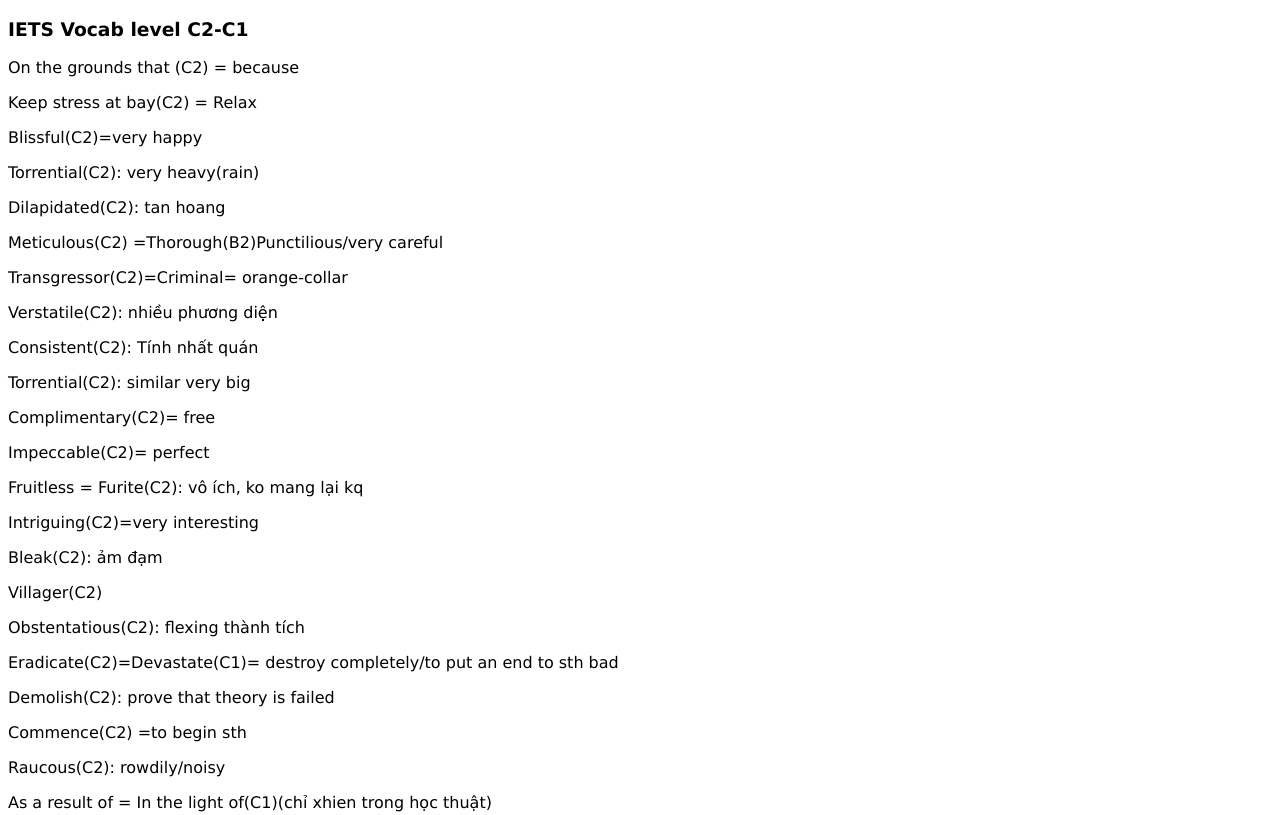
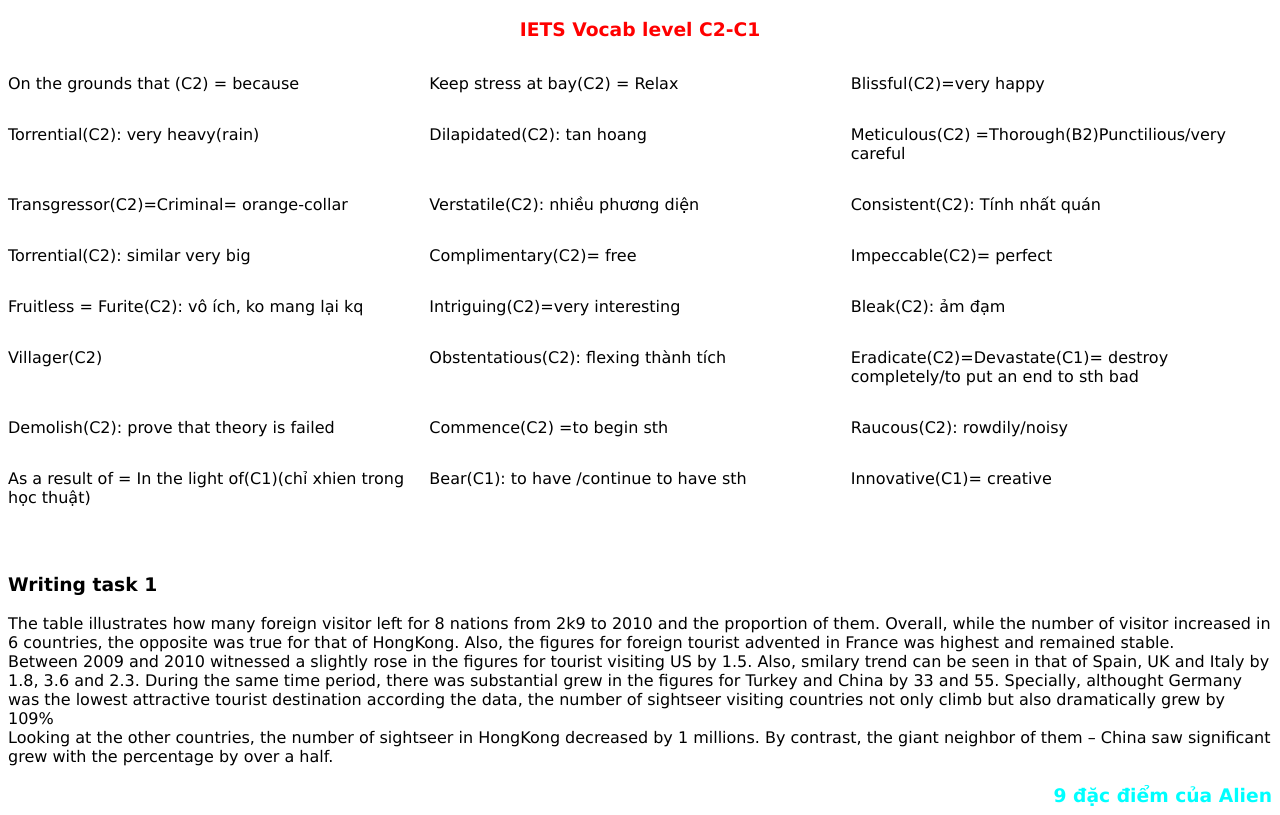
Before and after one commit to Cimelody210/myWebsite, a plain HTML site: page index.html in a window 1280 px wide. Shown: the top 815 px of the page. Drawn offline with Linux system fonts and the light colour scheme.

Commit message:
Update index.html

```diff
--- a/index.html
+++ b/index.html
@@ -7,8 +7,8 @@
 </head>
 <body style="font-family: Verdana, Geneva, Tahoma, sans-serif;">
     <div>
-        <h3>IETS Vocab level C2-C1</h3>
-	<div style="display"grid; grid-template-columns: repeat(3, 3fr)">
+        <h3 style="text-align: center; color: red;">IETS Vocab level C2-C1</h3>
+	<div style="display: grid; grid-template-columns: repeat(3, 4fr)">
 		<p>On the grounds that (C2) = because</p>
 		<p>Keep stress at bay(C2) = Relax</p>
 		<p>Blissful(C2)=very happy</p>
```
